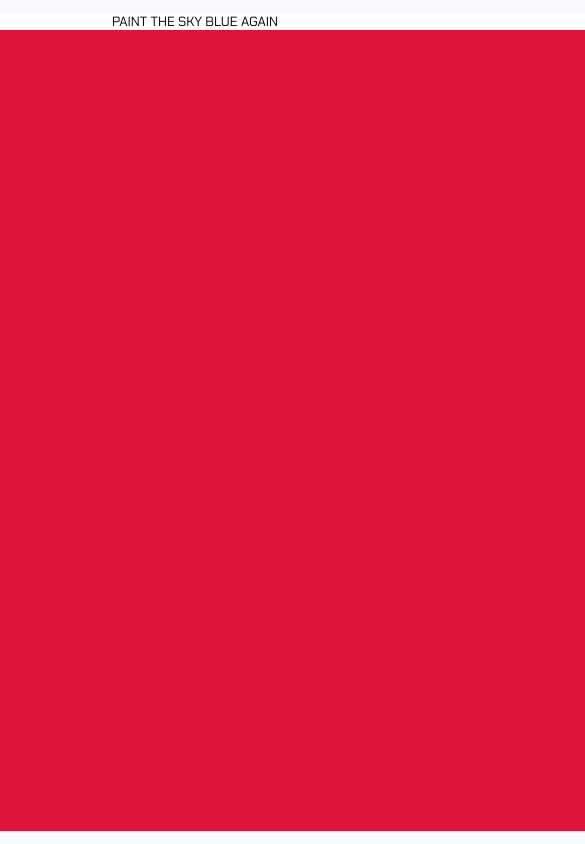
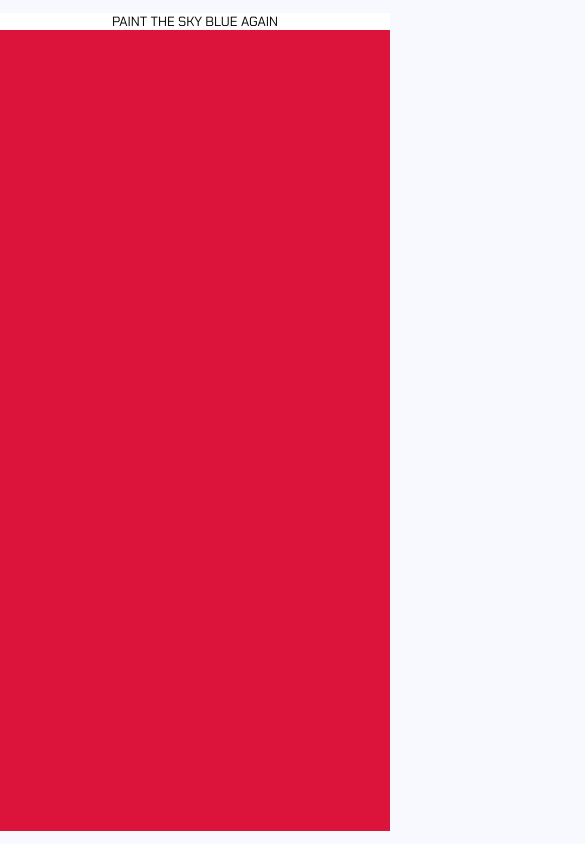
Before and after one commit to piotrnajda3000/etch-a-sketch, a plain HTML site: page index.html in a window 390 px wide. Shown: the whole page, 585 px wide, since content can reach past the window. Drawn offline with Linux system fonts and the light colour scheme.

Commit message:
mobile version

```diff
--- a/index.html
+++ b/index.html
@@ -5,6 +5,8 @@
         <link rel="stylesheet" href="style.css">
         <link rel="preconnect" href="https://fonts.gstatic.com">
         <link href="https://fonts.googleapis.com/css2?family=Chakra+Petch&display=swap" rel="stylesheet">
+        <meta name="viewport" content="width=device-width, initial-scale=1.0">
+
     </head>
 
     <body>
--- a/script.js
+++ b/script.js
@@ -51,5 +51,6 @@ function grid(size) {
 function initializeDrawing() {
     const squares = document.querySelectorAll('.square');
     squares.forEach(square => square.addEventListener('mouseenter', etch));
+    squares.forEach(square => square.addEventListener('touchstart', etch));
 
 }
--- a/style.css
+++ b/style.css
@@ -3,6 +3,7 @@ body {
     margin: 0;
 
     background-color:ghostwhite;
+
     width: 100vw;
     height: 100vh;
 
@@ -19,7 +20,6 @@ body {
     display: flex;
     flex-direction: column;
 
-
 }
 
 button {
@@ -32,6 +32,8 @@ button {
 
 
 #squares-container {
+
+    max-width: 100vw;
 
     /* Make it square */
     width: 95vh;
```
